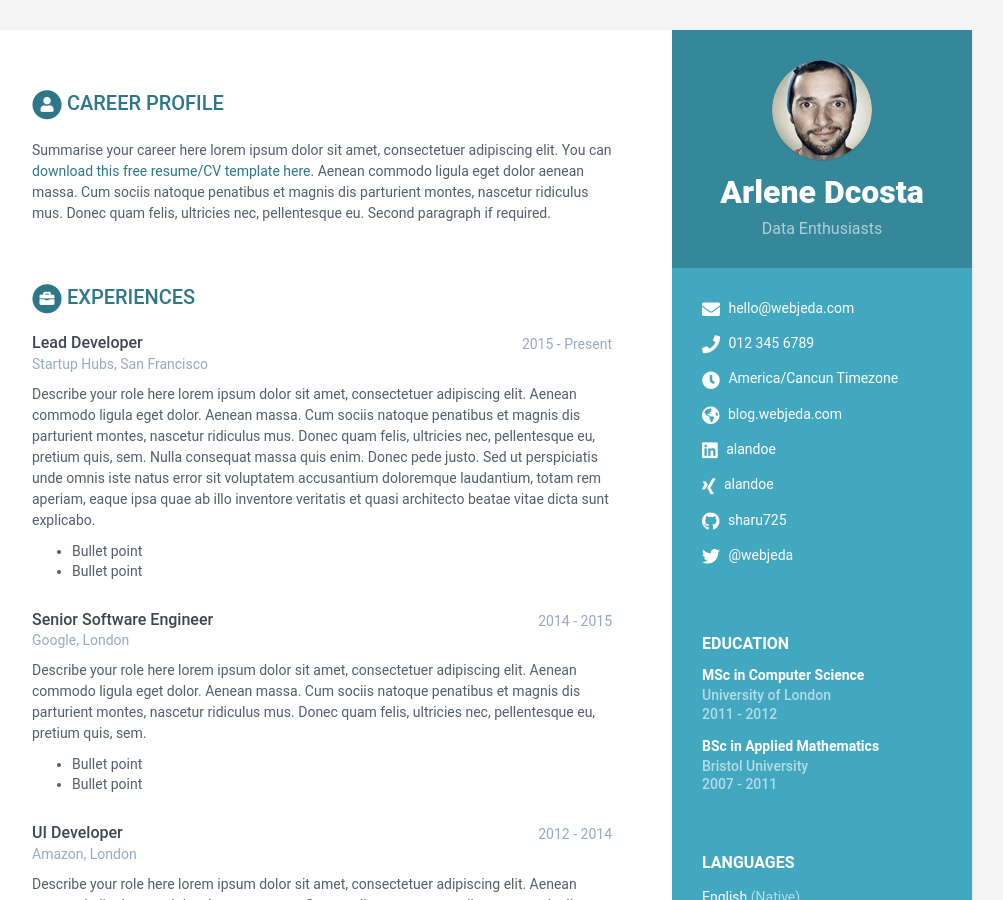
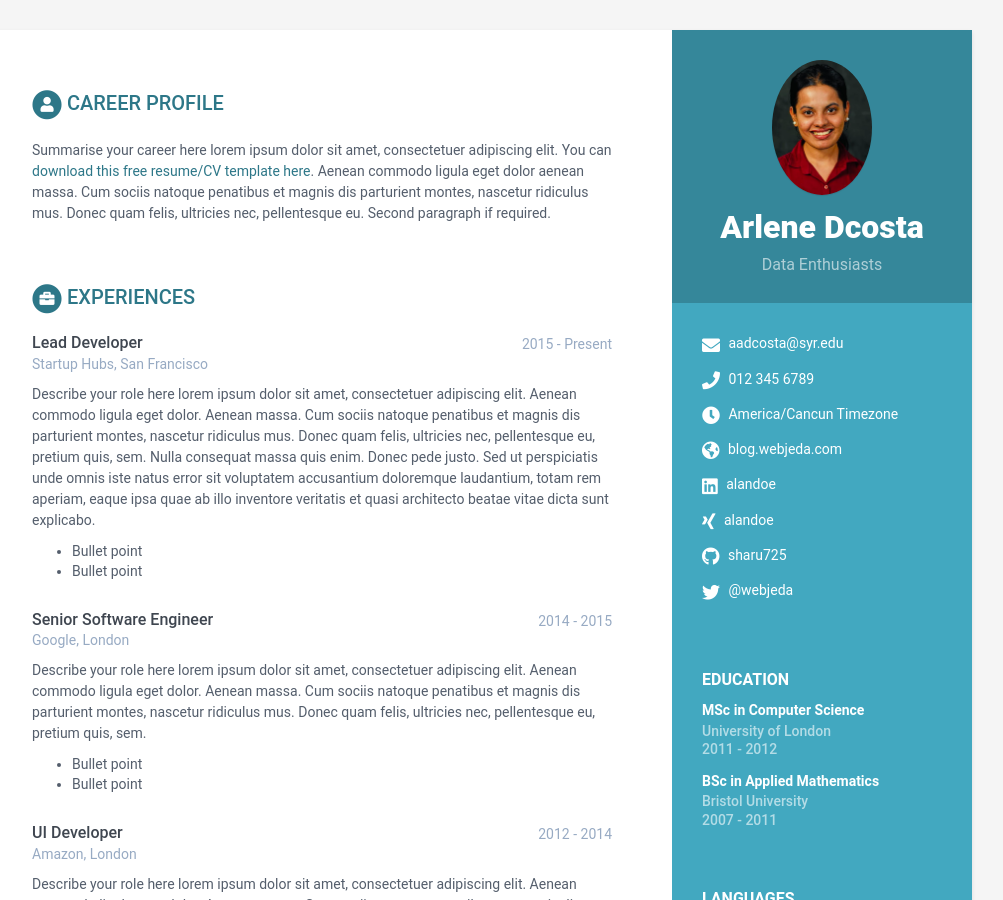
Before and after one commit to ArleneDcosta/ArleneDcosta.github.io, a Jekyll site: the page built from index.html, in a window 1280 px wide and 900 px high. Shown: the whole window, without its empty margins (168-1171 px from the left). Built offline with Jekyll 4.4.1, drawn with Linux system fonts in a browser that asks for light colours.

Commit message:
added profile Pic

```diff
--- a/_data/data.yml
+++ b/_data/data.yml
@@ -13,7 +13,7 @@ sidebar:
     avatar: profile.png  #place a 100x100 picture inside /assets/images/ folder and provide the name of the file below
 
     # Sidebar links
-    email: hello@webjeda.com
+    email: aadcosta@syr.edu
     phone: 012 345 6789
     timezone: America/Cancun Timezone
     citizenship:
```
Also changed, not shown: .github/FUNDING.yml, assets/images/profile.png.
